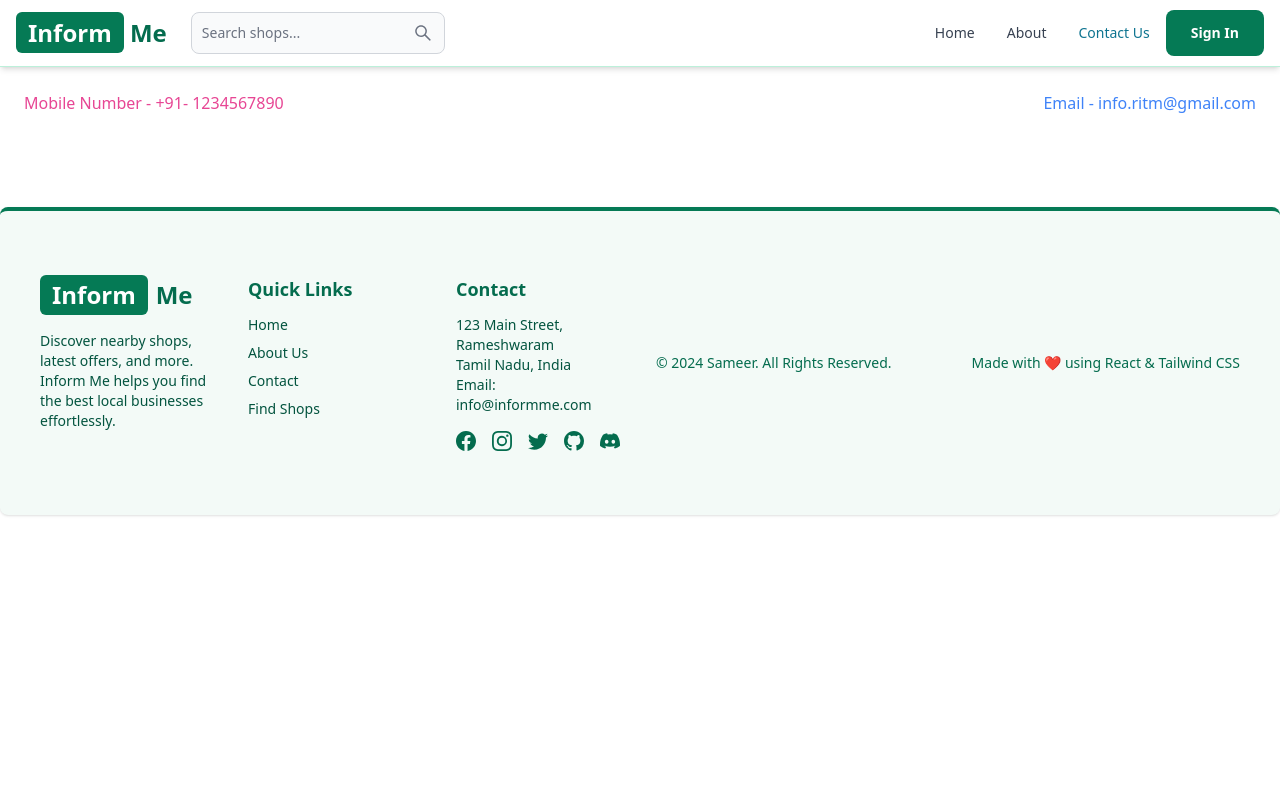
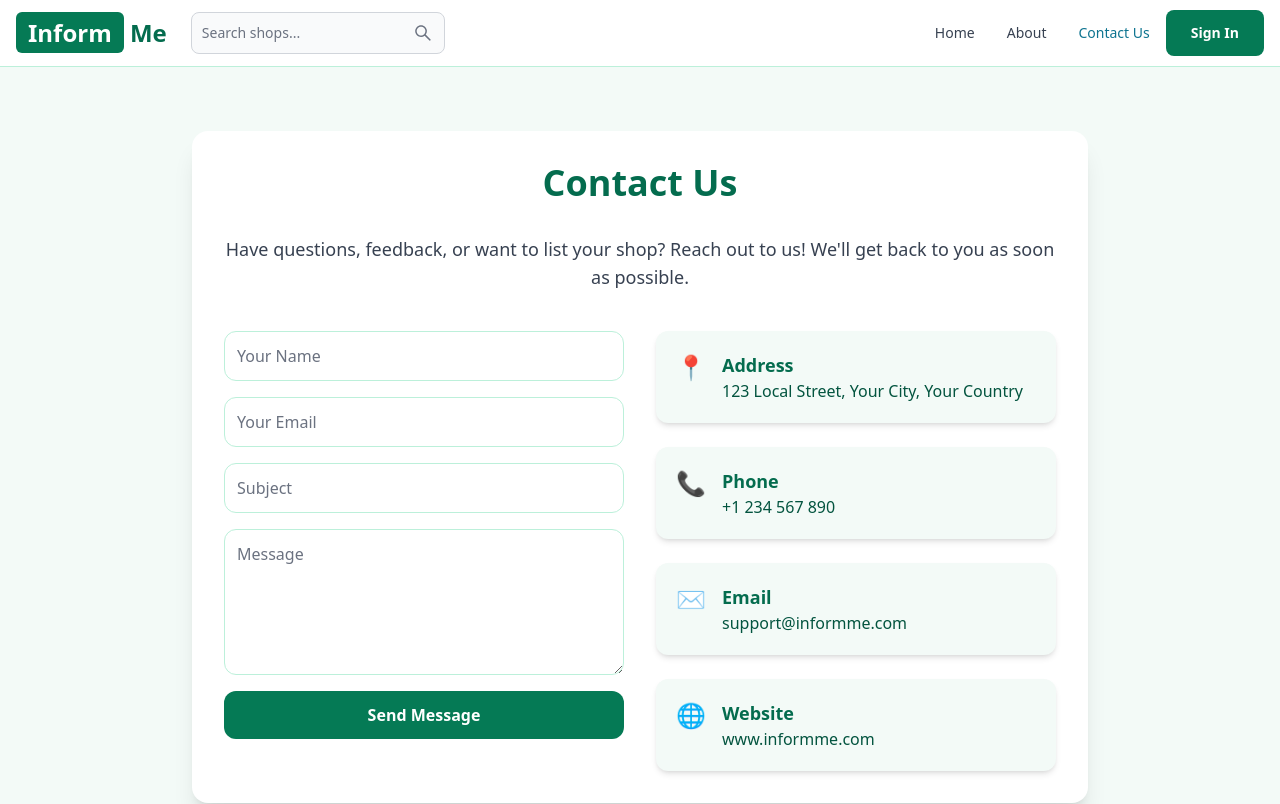
Before and after one commit to SAMEER563/InformMe, a React (Vite) app in the folder client/: page /contactus in a window 1280 px wide. Shown: the top 804 px of the page. Built offline with nearby package versions, Linux system fonts and the light colour scheme; no server answers.

Commit message:
Update Contact page

```diff
--- a/client/src/pages/ContactUs.jsx
+++ b/client/src/pages/ContactUs.jsx
@@ -1,16 +1,70 @@
-
-
 export default function ContactUs() {
   return (
-    <>
-   <div className="m-3 p-3 flex flex-row gap-8 justify-between">
-   <div className="text-pink-500 ">
-      Mobile Number - +91- 1234567890
+    <div className="min-h-screen bg-green-50 py-12 flex items-center justify-center">
+      <div className="max-w-4xl w-full mx-auto p-8 bg-white shadow-xl rounded-2xl">
+        {/* Header */}
+        <h1 className="text-4xl font-bold text-green-700 text-center mb-8">
+          Contact Us
+        </h1>
 
-   </div>
-   <div className="text-blue-500"> Email - info.ritm@gmail.com</div>
-   </div>
+        <p className="text-gray-700 text-center mb-10 text-lg">
+          Have questions, feedback, or want to list your shop? Reach out to us!
+          We'll get back to you as soon as possible.
+        </p>
 
-   </>
-  )
+        <div className="grid grid-cols-1 md:grid-cols-2 gap-8">
+          {/* Contact Form */}
+          <form className="flex flex-col gap-4">
+            <input
+              type="text"
+              placeholder="Your Name"
+              className="p-3 border border-green-200 rounded-xl focus:outline-none focus:ring-2 focus:ring-green-400"
+            />
+            <input
+              type="email"
+              placeholder="Your Email"
+              className="p-3 border border-green-200 rounded-xl focus:outline-none focus:ring-2 focus:ring-green-400"
+            />
+            <input
+              type="text"
+              placeholder="Subject"
+              className="p-3 border border-green-200 rounded-xl focus:outline-none focus:ring-2 focus:ring-green-400"
+            />
+            <textarea
+              placeholder="Message"
+              rows={5}
+              className="p-3 border border-green-200 rounded-xl focus:outline-none focus:ring-2 focus:ring-green-400"
+            />
+            <button
+              type="submit"
+              className="bg-green-600 text-white font-semibold py-3 rounded-xl hover:bg-green-700 transition-colors"
+            >
+              Send Message
+            </button>
+          </form>
+
+          {/* Contact Info Cards */}
+          <div className="flex flex-col gap-6">
+            {[
+              { icon: "📍", title: "Address", desc: "123 Local Street, Your City, Your Country" },
+              { icon: "📞", title: "Phone", desc: "+1 234 567 890" },
+              { icon: "✉️", title: "Email", desc: "support@informme.com" },
+              { icon: "🌐", title: "Website", desc: "www.informme.com" },
+            ].map((info) => (
+              <div
+                key={info.title}
+                className="flex items-start gap-4 bg-green-50 text-green-700 rounded-xl shadow-md p-5 hover:shadow-lg transition-shadow duration-300"
+              >
+                <span className="text-2xl">{info.icon}</span>
+                <div>
+                  <h3 className="font-semibold text-lg">{info.title}</h3>
+                  <p className="text-green-800">{info.desc}</p>
+                </div>
+              </div>
+            ))}
+          </div>
+        </div>
+      </div>
+    </div>
+  );
 }
```
